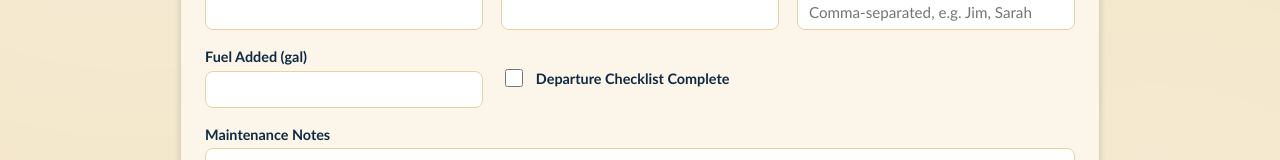
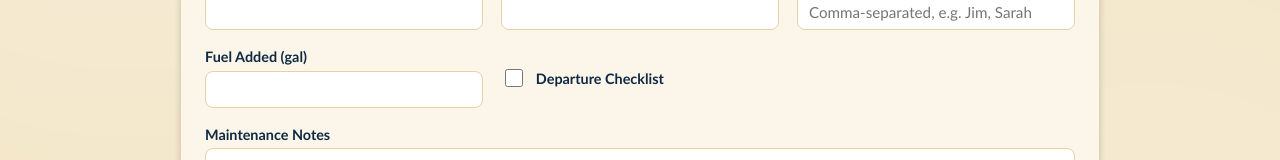
Before and after one commit to jimmyrayz-web/captains-log, a React (Vite) app in the folder client/: page /new in a window 1280 px wide. Shown: the part 361-521 px from the top of the page. Built offline with nearby package versions, Linux system fonts and the light colour scheme; no server answers.

Commit message:
Shorten checklist label to "Departure Checklist"
Co-Authored-By: Claude Sonnet 5 <noreply@anthropic.com>
Claude-Session: https://claude.ai/code/session_011NbR9wQgeM1oGZk27iisML

```diff
--- a/client/src/pages/EntryDetail.jsx
+++ b/client/src/pages/EntryDetail.jsx
@@ -109,7 +109,7 @@ export default function EntryDetail() {
             </div>
           )}
           <div className="stat">
-            <span className="label">Departure Checklist Complete</span>
+            <span className="label">Departure Checklist</span>
             <span className={`badge ${entry.oil_checked ? 'yes' : 'no'}`}>
               {entry.oil_checked ? '✓ Yes' : '✕ No'}
             </span>
--- a/client/src/pages/EntryForm.jsx
+++ b/client/src/pages/EntryForm.jsx
@@ -200,7 +200,7 @@ export default function EntryForm() {
               checked={form.oil_checked}
               onChange={(e) => update('oil_checked', e.target.checked)}
             />
-            <label htmlFor="oil_checked">Departure Checklist Complete</label>
+            <label htmlFor="oil_checked">Departure Checklist</label>
           </div>
         </div>
 
```
